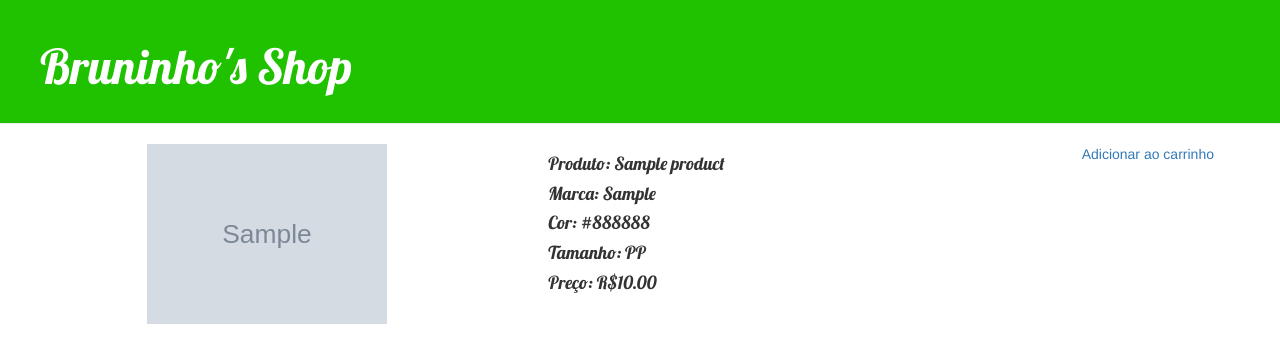
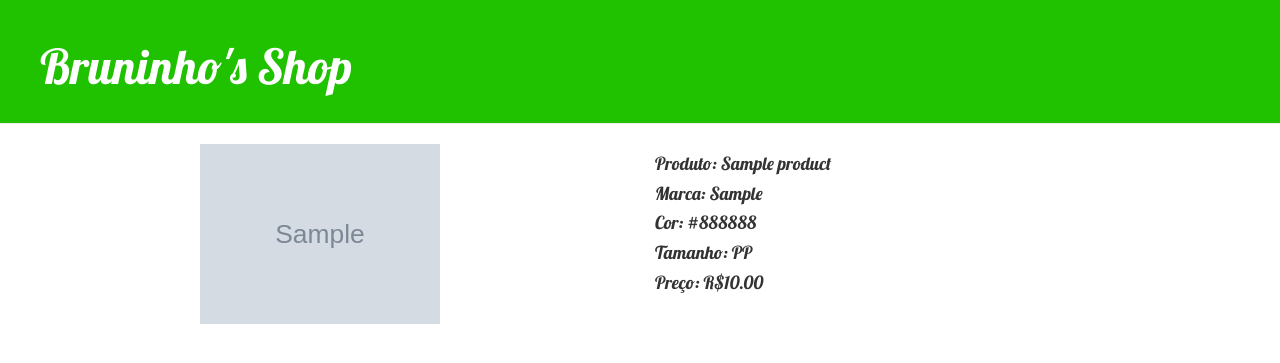
Before and after one commit to BrunoReinoso/store_challenge, a Django app: page /loja/product/1/ in a window 1280 px wide. Shown: the top 363 px of the page. Run offline with Django 3.2, Linux system fonts and the light colour scheme; tables that the repository leaves empty hold one stand-in row (values such as "Sample post"); grey boxes marked "Sample" are stand-in pictures; some libraries are stand-ins or nearby versions.

Commit message:
undo small car

```diff
--- a/loja/templates/loja/productDetail.html
+++ b/loja/templates/loja/productDetail.html
@@ -1,21 +1,16 @@
 {% extends 'loja/base.html' %}
 
 {% block content %}
-    <div class="col-md-5">
+    <div class="col-md-6">
         <center>
             <img style="display: block; height:180px ; width: 240px;" src="{{product.image.url}}">
         </center>
     </div>
-    <div class="col-md-5">
+    <div class="col-md-6">
         <h4>Produto: {{ product.name }}</h4>
         <h4>Marca: {{ product.brand }}</h4>
         <h4>Cor: {{ product.color }}</h4>
         <h4>Tamanho: {{ product.size }}</h4>
         <h4>Preço: R${{ product.price }}</h4>
     </div>
-    <div class="col-md-2">
-        <a href="{% url 'loja:carList' %}">
-            Adicionar ao carrinho
-        </a>
-    </div>
 {% endblock %}
--- a/loja/templates/loja/productList.html
+++ b/loja/templates/loja/productList.html
@@ -5,7 +5,7 @@
     <div class="content container">
         <div class="row">
             {% for product in products %}
-                <div class="col-md-3">
+                <div class="col-md-3" style="float: left">
                     <a href="{% url 'loja:productDetail' pk=product.pk %}">
                         <center>
                             <img style="display: block; height:180px ; width: 240px;" src="{{product.image.url}}">
--- a/loja/urls.py
+++ b/loja/urls.py
@@ -5,5 +5,4 @@ from loja import views
 urlpatterns = [
     path('', views.productsList, name='productList'),
     path('product/<int:pk>/', views.productDetail, name='productDetail'),
-    path('carList/', views.carList, name='carList'),
 ]
--- a/loja/views.py
+++ b/loja/views.py
@@ -15,7 +15,3 @@ def productDetail(request, pk):
 
     product = get_object_or_404(Product, pk=pk)
     return render(request, 'loja/productDetail.html', {'product': product})
-
-def carList(request):
-
-    return render(request, 'loja/carList.html', {})
```
Also changed, not shown: loja/templates/loja/carList.html (deleted, +0 -17 lines).
